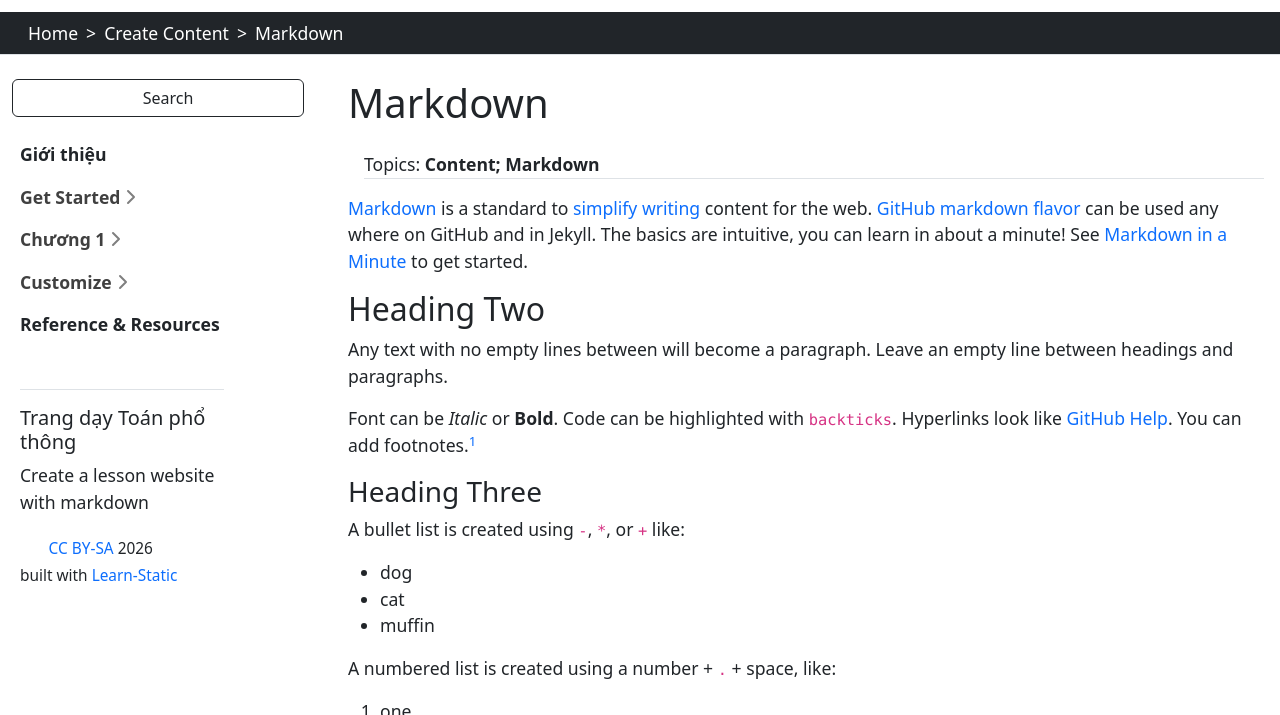
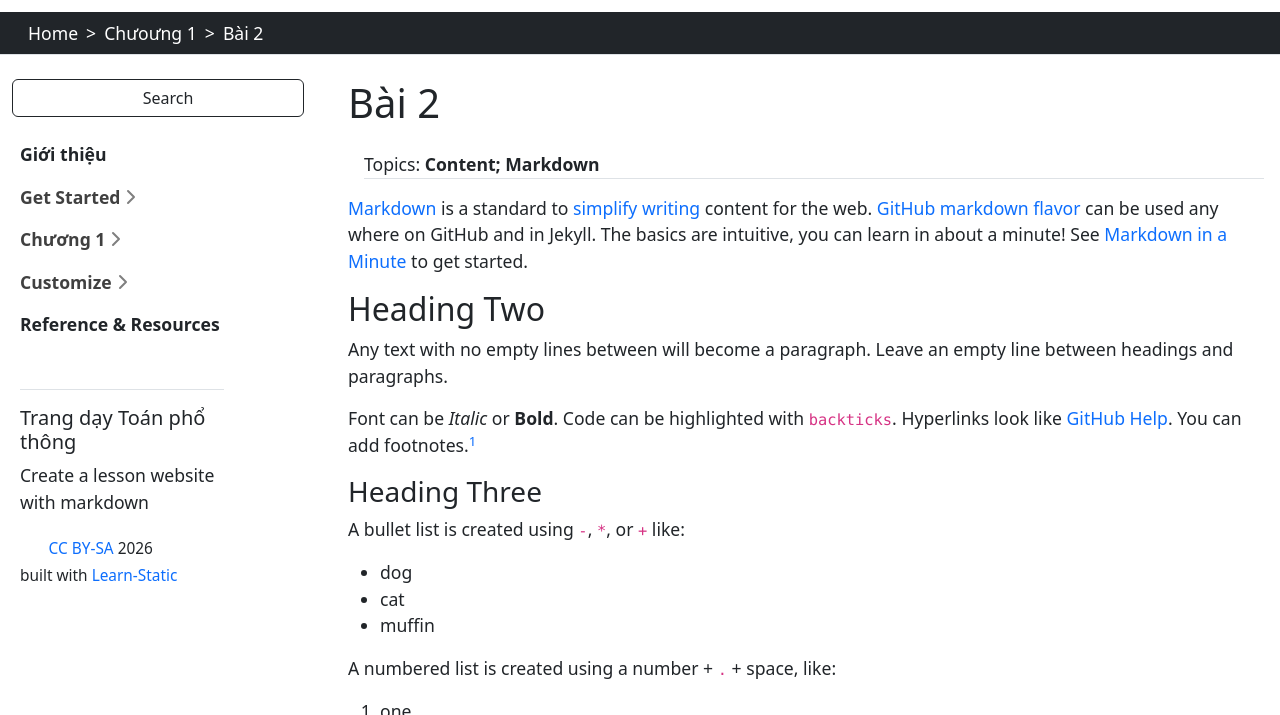
Before and after one commit to gentoan5plus/tutor, a Jekyll site: the page built from content/docs/markdown.md, in a window 1280 px wide and 900 px high, scrolled down 535 px, cut to the strip 185-900 px from the top of the window. Built offline with Jekyll 4.4.1, drawn with Linux system fonts in a browser that asks for light colours.

Commit message:
Update markdown.md

```diff
--- a/content/docs/markdown.md
+++ b/content/docs/markdown.md
@@ -1,7 +1,7 @@
 ---
-section: Create Content
+section: Chưoưng 1
 nav_order: 2
-title: Markdown
+title: Bài 2
 topics: Content; Markdown
 ---
 
```
